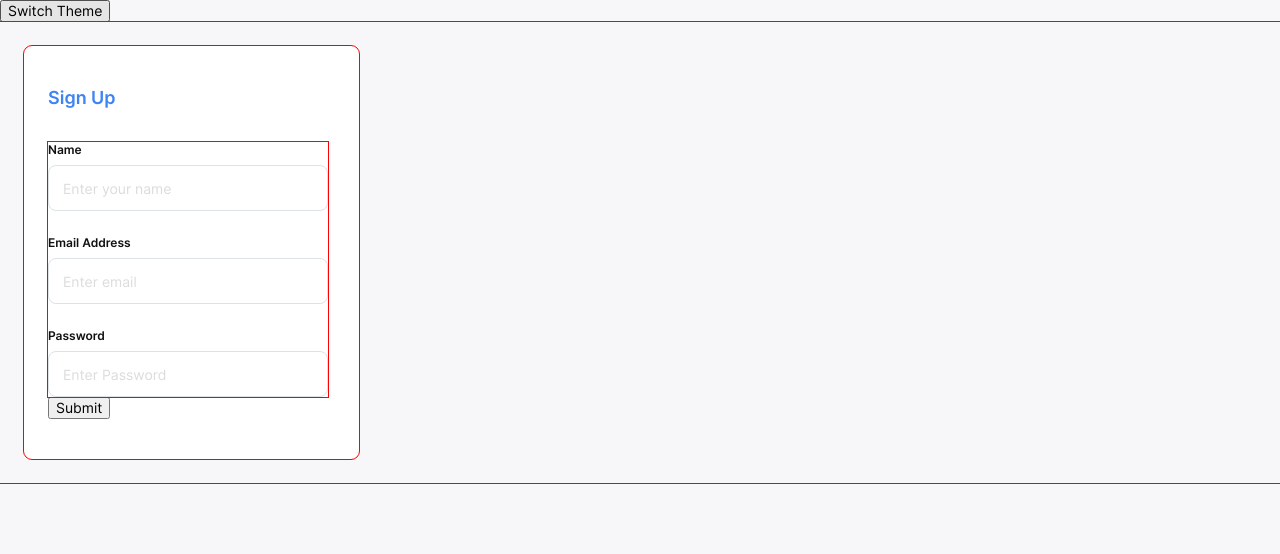
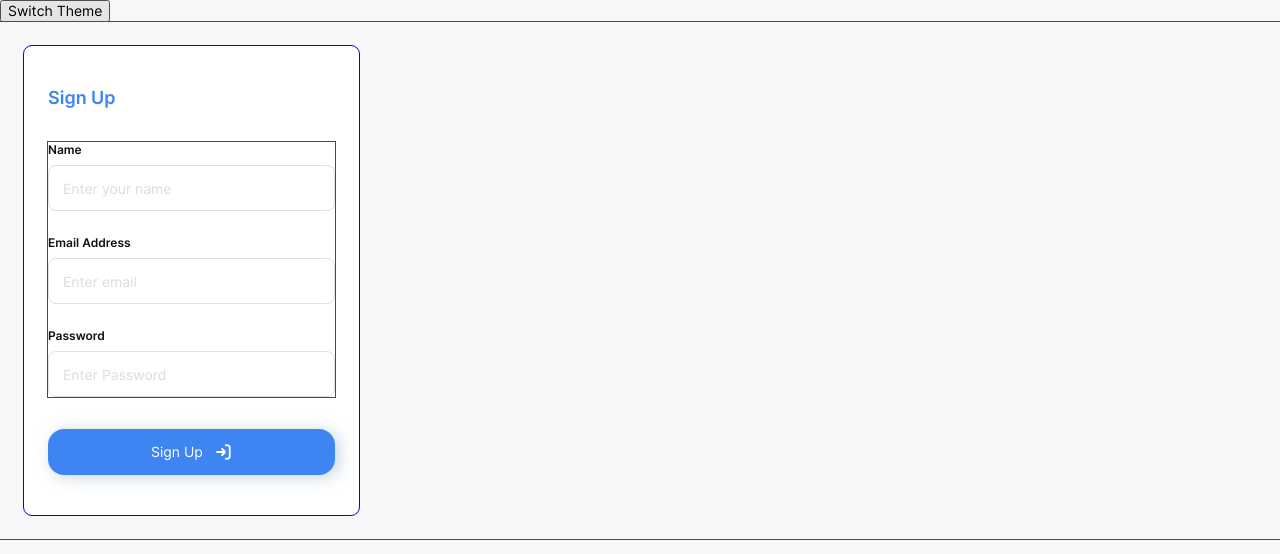
Before and after one commit to AMIHbKA/goose-track-react-project, a React (Create React App) app: page /goose-track-react-project/register in a window 1280 px wide. Shown: the top 554 px of the page. Built offline with nearby package versions, Linux system fonts and the light colour scheme.

Commit message:
adde all main styles

```diff
--- a/src/UI/CommonStyles/FormStyled.js
+++ b/src/UI/CommonStyles/FormStyled.js
@@ -10,7 +10,7 @@ export const FormContainer = styled.div`
   justify-content: center;
   align-items: flex-start;
   gap: 32px;
-  outline: 1px solid red;
+  outline: 1px solid blue;
 
   border-radius: 8px;
   background: #fff;
@@ -19,9 +19,10 @@ export const FormContainer = styled.div`
 export const FormFields = styled.div`
   display: flex;
   flex-direction: column;
-  /* align-items: flex-start; */
+  /* width: 100%; */
+  max-width: 10000px;
   gap: 24px;
-  outline: 1px solid red;
+  outline: 1px solid green;
 `;
 
 export const FormHeader = styled.h2`
--- /dev/null
+++ b/src/UI/CommonStyles/baseStyle.js
@@ -0,0 +1,17 @@
+import { css } from 'styled-components';
+
+// is used when validating registration and login forms
+export const CommonInfoStringStyles = css`
+  display: block;
+  margin-left: 12px;
+  margin-top: 8px;
+  font-size: 12px;
+  font-weight: 400;
+`;
+
+// is used with registration and login forms buttons
+export const authButtonIcon = css`
+  width: 18px;
+  height: 18px;
+  margin-left: 11px;
+`;
--- a/src/UI/CommonStyles/index.js
+++ b/src/UI/CommonStyles/index.js
@@ -1 +1,2 @@
 export { FormContainer, FormFields, FormHeader } from './FormStyled';
+export { CommonInfoStringStyles, authButtonIcon } from './baseStyle';
--- a/src/UI/GlobalStyles.js
+++ b/src/UI/GlobalStyles.js
@@ -52,7 +52,9 @@ export const GlobalStyle = createGlobalStyle`
   }
 
   html {
-
+    font-family: Inter, sans-serif;
+    font-weight: 500;
+    font-size: 14px;
     .no-scroll {
       overflow-y: hidden;
     }
@@ -60,9 +62,6 @@ export const GlobalStyle = createGlobalStyle`
 
   body {
     margin: 0;
-    font-family: Inter, sans-serif;
-    font-weight: 500;
-    font-size: 14px;
     line-height: normal;
     color: ${props => props.theme.colors.mainText};
     background: ${props => props.theme.colors.mainBack};
@@ -95,4 +94,12 @@ export const GlobalStyle = createGlobalStyle`
   body>div, main {
     height: 100%;
   }
+
+  button {
+    cursor: pointer;
+  }
+
+  form {
+    width: 100%;
+  }
 `;
--- a/src/UI/icons.js
+++ b/src/UI/icons.js
@@ -149,7 +149,7 @@ export const CloseIcon = ({ size = 24, ...props }) => {
   );
 };
 
-export const DoneIcon = ({ size = 32, fill = '#3cbc81', ...props }) => {
+export const DoneIcon = ({ size = 24, fill = '#3cbc81', ...props }) => {
   return (
     <svg
       xmlns="http://www.w3.org/2000/svg"
@@ -166,7 +166,7 @@ export const DoneIcon = ({ size = 32, fill = '#3cbc81', ...props }) => {
   );
 };
 
-export const ErrorIcon = ({ size = 32, fill = '#e74a3b', ...props }) => {
+export const ErrorIcon = ({ size = 24, fill = '#e74a3b', ...props }) => {
   return (
     <svg
       xmlns="http://www.w3.org/2000/svg"
--- a/src/UI/index.js
+++ b/src/UI/index.js
@@ -1,3 +1,11 @@
+export {
+  CommonInfoStringStyles,
+  FormContainer,
+  FormFields,
+  FormHeader,
+  authButtonIcon,
+} from './CommonStyles';
+
 export { GlobalStyle } from './GlobalStyles';
 export { lightTheme, darkTheme } from './theme';
 export {
--- /dev/null
+++ b/src/components/Forms/AuthButton/AuthButton.js
@@ -0,0 +1,66 @@
+import styled from 'styled-components';
+import { authButtonIcon, LogInIcon, LogOutIcon } from 'UI';
+
+export const AuthButton = ({
+  text,
+  icon = 'register',
+  maxw,
+  minw,
+  maxh,
+  minh,
+  w,
+  h,
+  children,
+  ...props
+}) => {
+  let iconComponent;
+
+  switch (icon) {
+    case 'register': {
+      iconComponent = <LogInIconButton />;
+      break;
+    }
+    case 'login': {
+      iconComponent = <LogOutIcon />;
+      break;
+    }
+    default:
+      break;
+  }
+
+  return (
+    <AuthButtonStyled {...props}>
+      {children}
+      {iconComponent}
+    </AuthButtonStyled>
+  );
+};
+
+const AuthButtonStyled = styled.button`
+  display: flex;
+  width: ${props => props.w || '100%'};
+  height: ${props => props.h || '46px'};
+  padding-block: 14px;
+  justify-content: center;
+  align-items: center;
+  color: #fff;
+  background-color: ${props => props.theme.colors.primary};
+  border: transparent;
+  border-radius: 16px;
+  box-shadow: 4px 2px 16px 0 rgb(136 165 191 / 0.48);
+  transition: background-color 300ms ease-in-out;
+
+  ${props => props.maxw && `max-width: ${props.maxw};`}
+  ${props => props.minw && `min-width: ${props.minw};`}
+    ${props => props.maxh && `max-height: ${props.maxh};`}
+    ${props => props.minh && `min-height: ${props.minh};`}
+    ${props => props.mt && `margin-top: ${props.mt};`};
+
+  &:hover {
+    background-color: #2b78ef;
+  }
+`;
+
+const LogInIconButton = styled(LogInIcon)`
+  ${authButtonIcon}
+`;
--- a/src/components/Forms/Input/Input.js
+++ b/src/components/Forms/Input/Input.js
@@ -1,5 +1,7 @@
 import { ErrorMessage, Field } from 'formik';
 import styled from 'styled-components';
+import { ValidMessage } from '../ValidMessage/ValidMessage';
+import { CommonInfoStringStyles, DoneIcon, ErrorIcon } from 'UI';
 
 export const Input = ({
   name,
@@ -17,13 +19,16 @@ export const Input = ({
   ...props
 }) => {
   const valid = !error && touched;
-
-  console.log(name, 'touched:', touched, 'error:', error);
+  const actualClass = `${valid ? 'valid' : ''} ${error ? 'invalid' : ''}`;
   return (
     <>
-      <Label htmlFor={name}>
+      <Label htmlFor={name} className={actualClass}>
         {label}
+        <div className="input__Wrapper">
+          {valid && <DoneIcon className="input__icon" />}
+          {error && <ErrorIcon className="input__icon" />}
           <FieldStyled
+            className={actualClass}
             name={name}
             type={type}
             w={w}
@@ -34,8 +39,15 @@ export const Input = ({
             minh={minh}
             {...props}
           />
-        {showErrors && <ErrorMessage name={name} />}
-        {valid && <div>It's Ok</div>}
+        </div>
+        {showErrors && (
+          <ErrorMessage
+            name={name}
+            className="error-message"
+            component="span"
+          />
+        )}
+        {valid && <ValidMessage name={name} />}
       </Label>
     </>
   );
@@ -48,6 +60,31 @@ const Label = styled.label`
   font-style: normal;
   font-weight: 600;
   line-height: normal;
+
+  .error-message {
+    ${CommonInfoStringStyles}
+  }
+
+  &.valid {
+    color: #3cbc81;
+  }
+
+  &.invalid {
+    color: #da1414;
+  }
+
+  .input__Wrapper {
+    position: relative;
+
+    .input__icon {
+      position: absolute;
+      top: 0;
+      right: 14px;
+      z-index: 2;
+      width: 24px;
+      transform: translateY(50%);
+    }
+  }
 `;
 
 const FieldStyled = styled(Field)`
@@ -61,12 +98,22 @@ const FieldStyled = styled(Field)`
   border: 1px solid #dce3e5;
   outline: none;
 
+  &.invalid {
+    border-color: #da1414;
+  }
+
+  &.valid {
+    border-color: #3cbc81;
+  }
+
   ${props => props.maxw && `max-width: ${props.maxw};`}
   ${props => props.minw && `min-width: ${props.minw};`}
   ${props => props.maxh && `max-height: ${props.maxh};`}
   ${props => props.minh && `min-height: ${props.minh};`}
 
-  &:hover, &:focus, &:active {
+  &:hover,
+  &:focus,
+  &:active {
     border: 1px solid #111;
   }
 
--- a/src/components/Forms/RegisterForm/RegisterForm.js
+++ b/src/components/Forms/RegisterForm/RegisterForm.js
@@ -1,7 +1,7 @@
 import React from 'react';
 import { Formik, Form } from 'formik';
 import * as Yup from 'yup';
-import { Input } from 'components';
+import { Input, AuthButton } from 'components';
 import { FormFields, FormHeader, FormContainer } from 'UI/CommonStyles';
 
 const registerSchema = Yup.object({
@@ -16,10 +16,6 @@ const registerSchema = Yup.object({
 });
 
 export const RegisterForm = () => {
-  const handleChange = (name, value) => {
-    return registerSchema.fields[name].isValidSync(value);
-  };
-
   return (
     <FormContainer>
       <FormHeader>Sign Up</FormHeader>
@@ -43,7 +39,6 @@ export const RegisterForm = () => {
                 type="text"
                 placeholder="Enter your name"
                 maxw="450px"
-                minw="280px"
                 error={errors.name}
                 touched={touched.name}
               />
@@ -54,7 +49,6 @@ export const RegisterForm = () => {
                 type="email"
                 placeholder="Enter email"
                 maxw="450px"
-                minw="280px"
                 error={errors.email}
                 touched={touched.email}
               />
@@ -64,12 +58,13 @@ export const RegisterForm = () => {
                 type="password"
                 placeholder="Enter Password"
                 maxw="450px"
-                minw="280px"
                 error={errors.password}
                 touched={touched.password}
               />
             </FormFields>
-            <button type="submit">Submit</button>
+            <AuthButton type="submit" mt="32px">
+              Sign Up
+            </AuthButton>
           </Form>
         )}
       </Formik>
--- /dev/null
+++ b/src/components/Forms/ValidMessage/ValidMessage.js
@@ -0,0 +1,13 @@
+import styled from 'styled-components';
+import { CommonInfoStringStyles } from 'UI';
+
+export const ValidMessage = ({ name }) => {
+  return (
+    <ValidMessageStyled>{`This is an CORRECT ${name}`}</ValidMessageStyled>
+  );
+};
+
+const ValidMessageStyled = styled.span`
+  ${CommonInfoStringStyles}
+  color: #3cbc81;
+`;
--- a/src/components/index.js
+++ b/src/components/index.js
@@ -5,3 +5,4 @@ export { Layout } from './Layout/Layout';
 export { App } from './App';
 export { Modal } from './Modal/Modal';
 export { Input } from './Forms/Input/Input';
+export { AuthButton } from './Forms/AuthButton/AuthButton';
```
Lines whose indentation alone changed are shown as unchanged.
